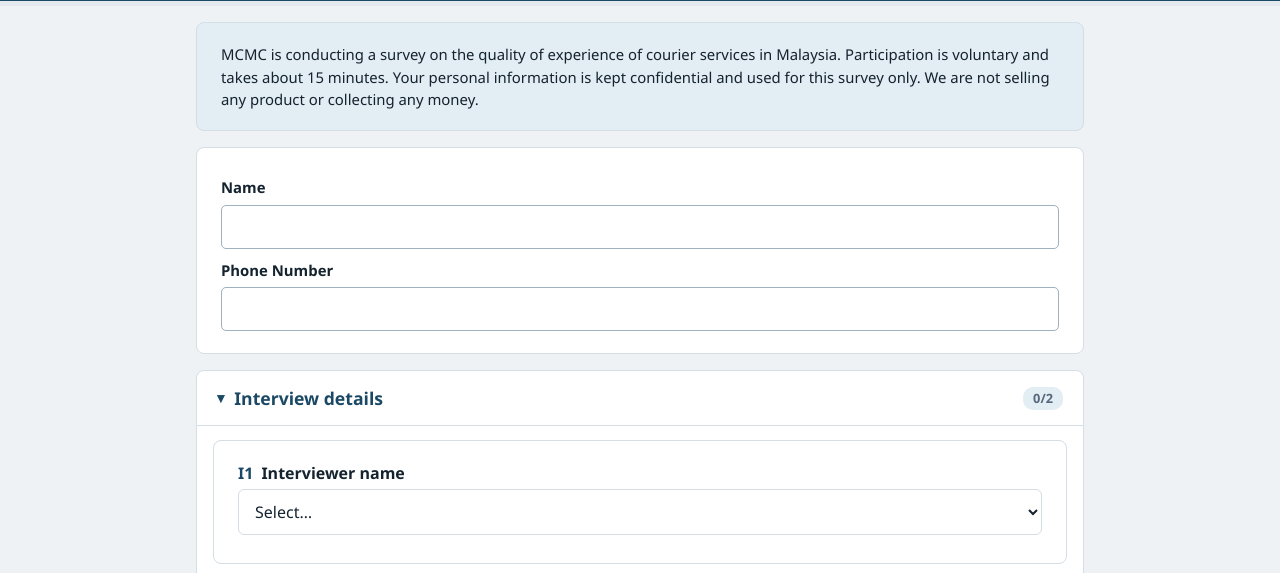
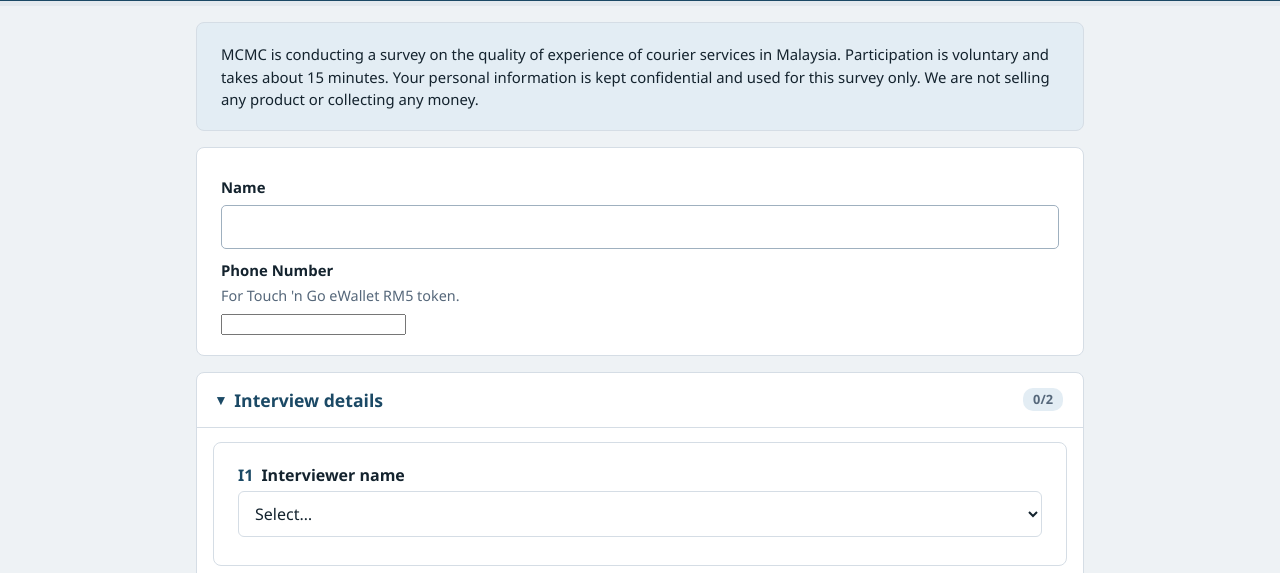
Before and after one commit to bbstatsmcmc-spec/PCQoES2026, a plain HTML site: page courier.html in a window 1280 px wide. Shown: the part 177-750 px from the top of the page. Drawn offline with Linux system fonts and the light colour scheme.

Commit message:
Update courier.html

```diff
--- a/courier.html
+++ b/courier.html
@@ -155,7 +155,7 @@ if(!ok)m.push(q.id);if(q.end&&a!=null&&q.end(a))break}return m}
 function R(){document.documentElement.lang=lang;$("ti").textContent=u("ag");$("sub").textContent=u("ti");$("cf").textContent=u("cf");$("bk").textContent=lang=="ms"?"← Pilih survei lain":"← Choose another survey";$("bk").href="index.html?lang="+lang;$("b0").className=lang=="en"?"on":"";$("b1").className=lang=="ms"?"on":"";document.title=u("ti");
 if(fin){$("app").innerHTML=`<div class=card><h2>${u("ok")}</h2><p>${u("th")}</p><p>${u("rf")}: <span class=ref>${ref}</span></p><p class=n>${u("kp")}</p><button class="btn ghost" onclick="fin=0;R()">${u("ed")}</button></div><div class=help>${u("ct")}</div>`;return}
 let y=window.scrollY,[o,stop]=run(),ms=missing(),tot=Q.filter(q=>!q.h&&vis(q)).length;
-let h=`<div class="card statement">${u("intro")}</div><div class=card><label class=f>${u("nm")}</label><input type=text value="${(X.rn||"").replace(/"/g,"&quot;")}" onchange="X.rn=this.value"><label class=f>${u("em")}</label><input type=email value="${X.re||""}" onchange="X.re=this.value"></div>`+o.join("");
+let h=`<div class="card statement">${u("intro")}</div><div class=card><label class=f>${u("nm")}</label><input type=text value="${(X.rn||"").replace(/"/g,"&quot;")}" onchange="X.rn=this.value"><label class=f>${u("em")}</label><p class=n style="margin:0 0 4px">${u("emn")}</p><input type=tel inputmode=tel value="${X.re||""}" onchange="X.re=this.value"></div>`+o.join("");
 if(stop)h+=`<div class=card><p>${u("end")}</p><button class=btn onclick="send('terminated')">${u("sub")}</button></div>`;
 else h+=`<div class="card er ${err.length?"":"hid"}" id=es><b>${u("fix")}</b><ul>${err.map(e=>`<li>${dn(e)}</li>`).join("")}</ul></div><button class=btn onclick="send('complete')">${u("sub")}</button>`;
 $("app").innerHTML=h+`<div class=help>${u("ct")}</div>`;$("pg").style.width=Math.round((tot-ms.length)/tot*100)+"%";window.scrollTo(0,y)}
```
